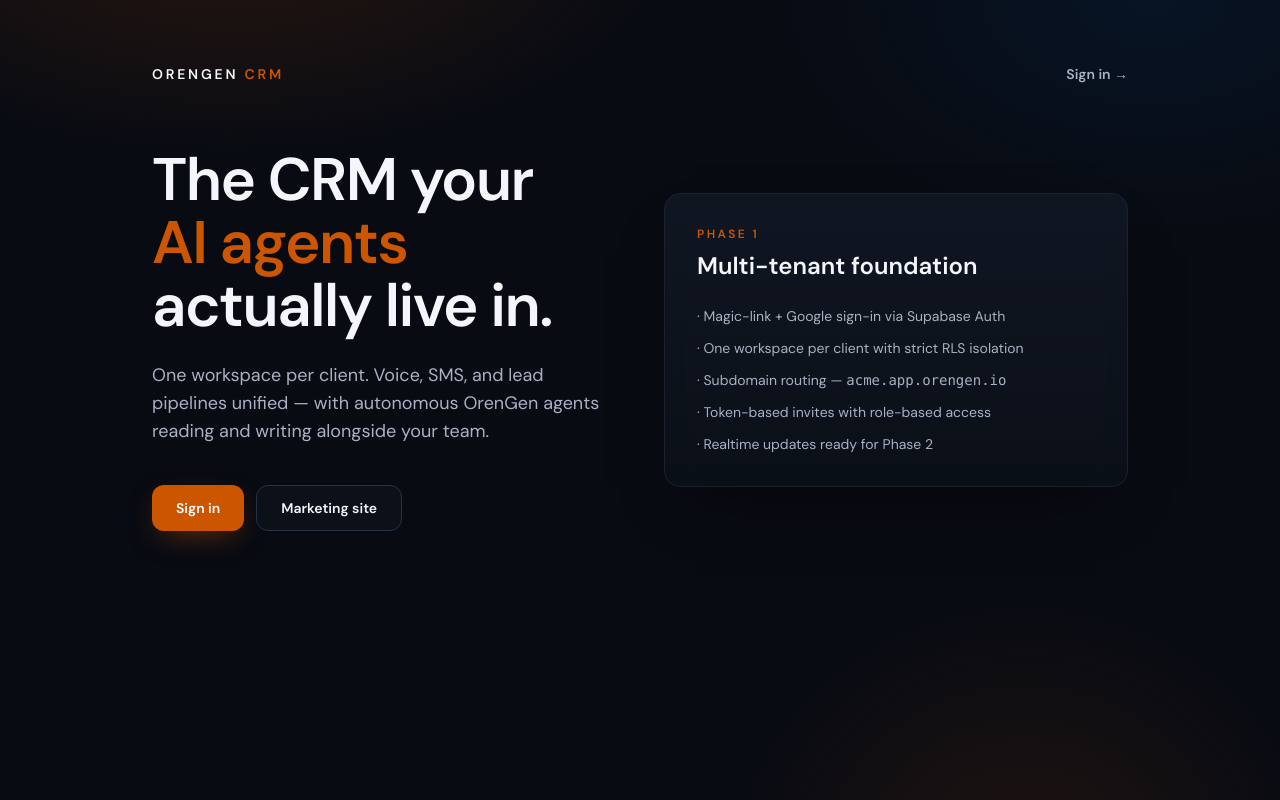
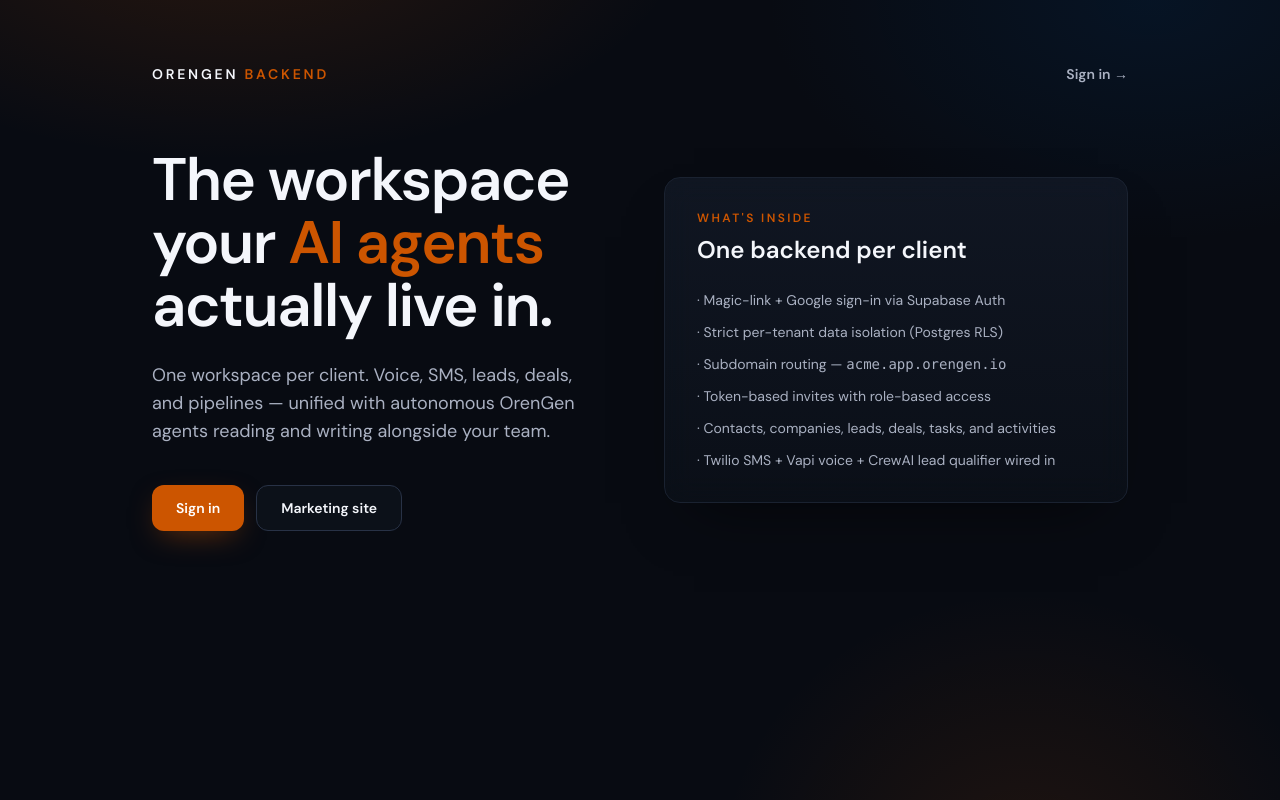
Before and after one commit to orengenio/orengenio, a React app in the folder crm/: page / in a window 1280 px wide. Built offline with nearby package versions, Linux system fonts and the light colour scheme; no server answers.

Commit message:
feat(crm): rebrand 'OrenGen CRM' -> 'OrenGen Backend'
User-facing brand pass for app.orengen.io. The product is positioned as
the secure backend / login portal for OrenGen Worldwide and its clients,
not as a generic CRM. Per-tenant branding overrides (Lane 5) still
allow each client subaccount to fully white-label.

Changes:
- src/app/layout.tsx: page title + meta description
- src/components/brand-mark.tsx: header brand mark
- src/app/page.tsx: public landing copy + feature card
- src/app/login/page.tsx: sign-in eyebrow text

```diff
--- a/crm/src/app/layout.tsx
+++ b/crm/src/app/layout.tsx
@@ -9,9 +9,9 @@ const dmSans = DM_Sans({
 });
 
 export const metadata: Metadata = {
-  title: { default: "OrenGen CRM", template: "%s · OrenGen CRM" },
+  title: { default: "OrenGen Backend", template: "%s · OrenGen Backend" },
   description:
-    "Multi-tenant CRM for OrenGen Worldwide clients. Voice, chat, SMS, and pipeline in one place.",
+    "Secure backend for OrenGen Worldwide and its clients. Voice, SMS, pipeline, and AI agents in one workspace.",
   robots: { index: false, follow: false },
 };
 
--- a/crm/src/app/login/page.tsx
+++ b/crm/src/app/login/page.tsx
@@ -26,7 +26,7 @@ export default async function LoginPage({
       <Card>
         <header className="mb-8">
           <p className="text-xs font-semibold uppercase tracking-[0.2em] text-[color:var(--color-accent)]">
-            OrenGen CRM
+            OrenGen Backend
           </p>
           <h1 className="mt-2 text-2xl font-semibold">Sign in</h1>
           <p className="mt-1 text-sm text-[color:var(--color-fg-dim)]">
--- a/crm/src/app/page.tsx
+++ b/crm/src/app/page.tsx
@@ -15,7 +15,7 @@ export default async function Home() {
       <header className="mb-16 flex items-center justify-between">
         <span className="text-sm font-semibold tracking-[0.2em] uppercase">
           <span className="text-[color:var(--color-fg)]">OrenGen</span>{" "}
-          <span className="text-[color:var(--color-accent)]">CRM</span>
+          <span className="text-[color:var(--color-accent)]">Backend</span>
         </span>
         <Link
           href="/login"
@@ -28,14 +28,14 @@ export default async function Home() {
       <section className="grid gap-12 md:grid-cols-2 md:items-center">
         <div>
           <h1 className="font-semibold leading-[1.05] tracking-tight text-balance text-5xl md:text-6xl">
-            The CRM your{" "}
+            The workspace your{" "}
             <span className="text-[color:var(--color-accent)]">AI agents</span>{" "}
             actually live in.
           </h1>
           <p className="mt-6 max-w-md text-lg text-[color:var(--color-fg-dim)]">
-            One workspace per client. Voice, SMS, and lead pipelines unified —
-            with autonomous OrenGen agents reading and writing alongside your
-            team.
+            One workspace per client. Voice, SMS, leads, deals, and pipelines —
+            unified with autonomous OrenGen agents reading and writing alongside
+            your team.
           </p>
           <div className="mt-10 flex gap-3">
             <Link
@@ -56,18 +56,19 @@ export default async function Home() {
         <Card className="space-y-6">
           <div>
             <p className="text-xs font-semibold uppercase tracking-[0.2em] text-[color:var(--color-accent)]">
-              Phase 1
+              What&apos;s inside
             </p>
             <h2 className="mt-2 text-2xl font-semibold">
-              Multi-tenant foundation
+              One backend per client
             </h2>
           </div>
           <ul className="space-y-3 text-sm text-[color:var(--color-fg-dim)]">
             <li>· Magic-link + Google sign-in via Supabase Auth</li>
-            <li>· One workspace per client with strict RLS isolation</li>
+            <li>· Strict per-tenant data isolation (Postgres RLS)</li>
             <li>· Subdomain routing — <code>acme.app.orengen.io</code></li>
             <li>· Token-based invites with role-based access</li>
-            <li>· Realtime updates ready for Phase 2</li>
+            <li>· Contacts, companies, leads, deals, tasks, and activities</li>
+            <li>· Twilio SMS + Vapi voice + CrewAI lead qualifier wired in</li>
           </ul>
         </Card>
       </section>
--- a/crm/src/components/brand-mark.tsx
+++ b/crm/src/components/brand-mark.tsx
@@ -7,7 +7,7 @@ export function BrandMark({ tenantName }: { tenantName?: string }) {
       className="inline-flex items-baseline gap-2 text-sm font-semibold tracking-[0.2em] uppercase"
     >
       <span className="text-[color:var(--color-fg)]">OrenGen</span>
-      <span className="text-[color:var(--color-accent)]">CRM</span>
+      <span className="text-[color:var(--color-accent)]">Backend</span>
       {tenantName ? (
         <span className="ml-3 text-[color:var(--color-fg-muted)] tracking-normal normal-case">
           / {tenantName}
```
